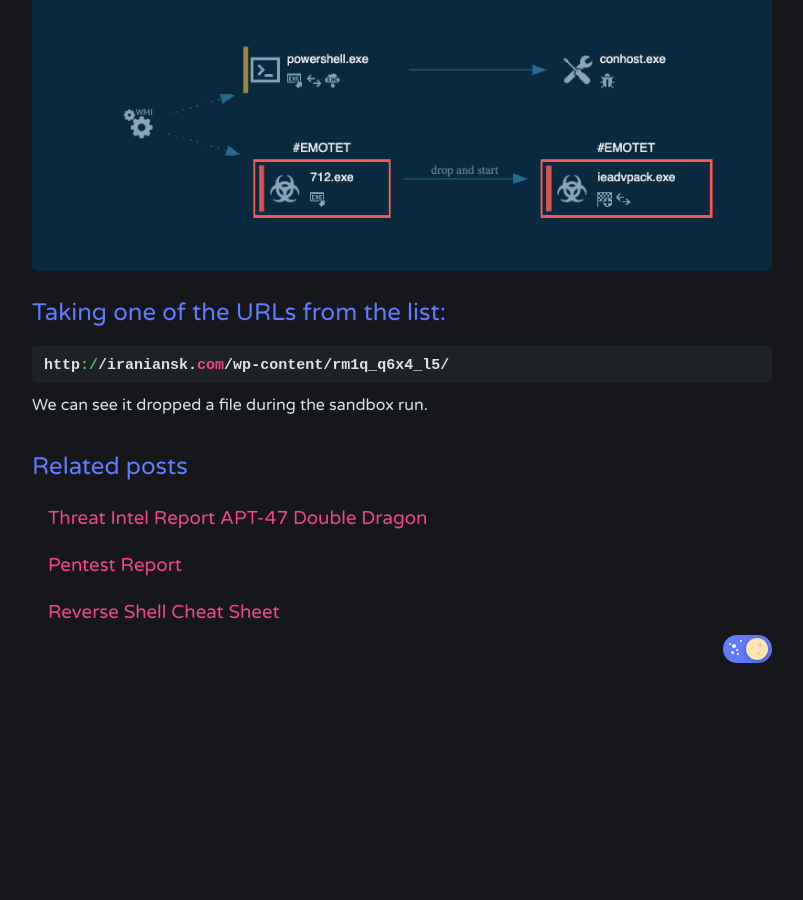
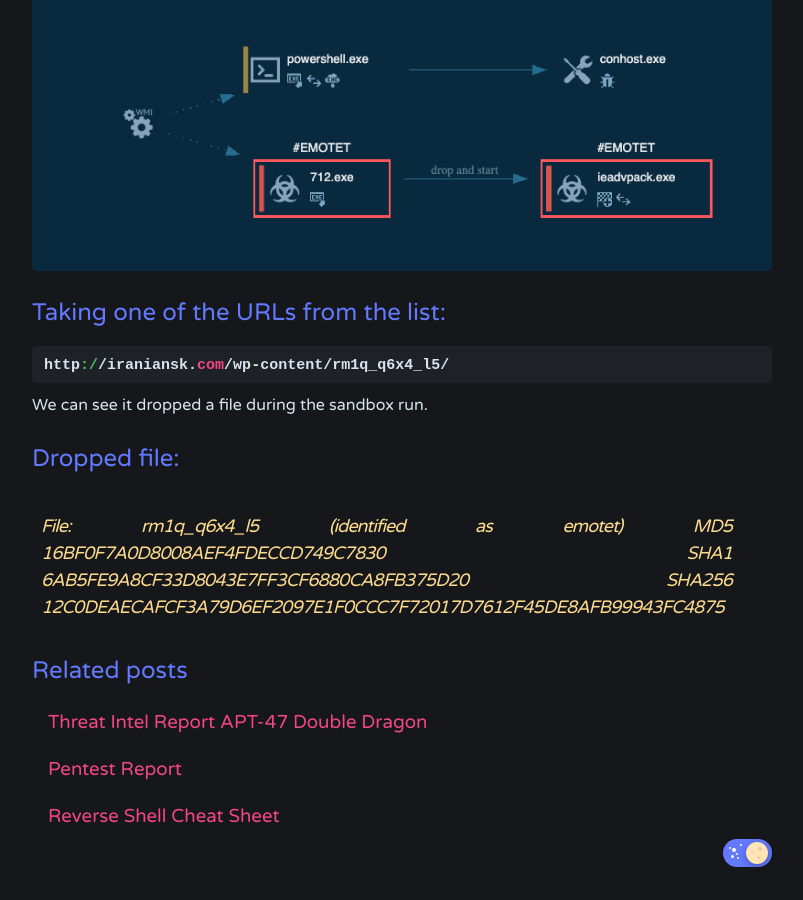
Before and after one commit to Rayferrufino/Rayferrufino.github.io, a Jekyll site: the page built from _posts/2020-12-27-Threat Hunting Report.md, in a window 1280 px wide and 900 px high, scrolled down 5625 px. Shown: the whole window, without its empty margins (238-1041 px from the left). Built offline with Jekyll 4.4.1, drawn with Linux system fonts in a browser that asks for light colours; comment, search, counter and statistics services are not loaded; before the commit the page ends 6321 px from its top, so only the background shows below that.

Commit message:
Update 2020-12-27-Threat Hunting Report.md

````diff
--- a/_posts/2020-12-27-Threat Hunting Report.md
+++ b/_posts/2020-12-27-Threat Hunting Report.md
@@ -99,3 +99,10 @@
 http://iraniansk.com/wp-content/rm1q_q6x4_l5/
 ```
 We can see it dropped a file during the sandbox run.
+
+
+## Dropped file:
+>  File: rm1q_q6x4_l5 (identified as emotet)
+>  MD5 16BF0F7A0D8008AEF4FDECCD749C7830
+>  SHA1 6AB5FE9A8CF33D8043E7FF3CF6880CA8FB375D20
+>  SHA256 12C0DEAECAFCF3A79D6EF2097E1F0CCC7F72017D7612F45DE8AFB99943FC4875
````
